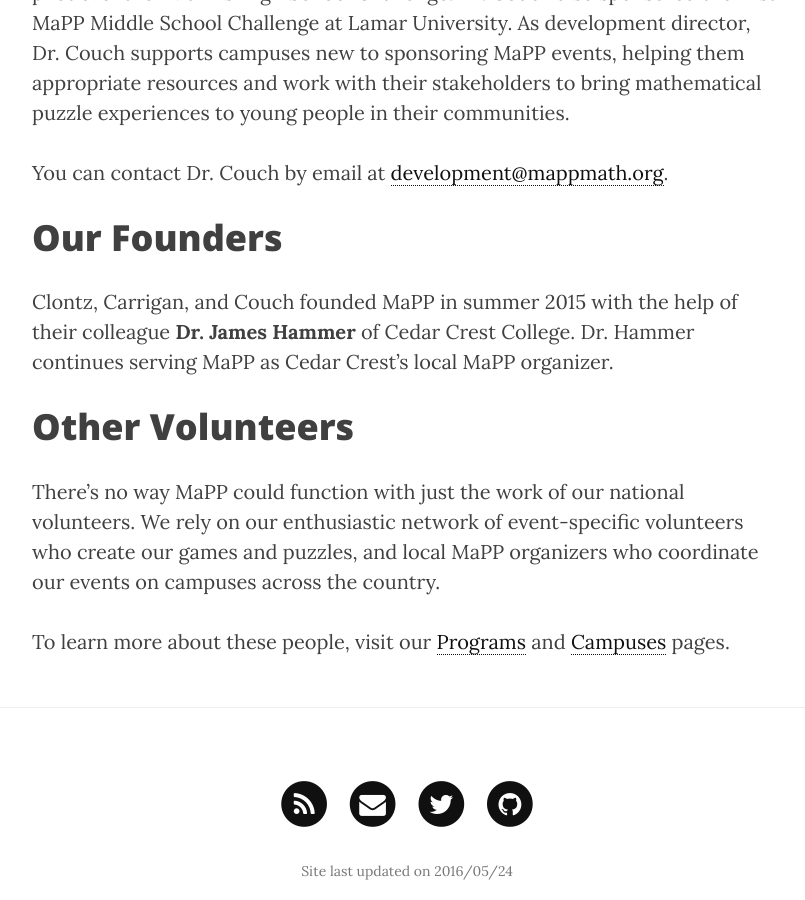
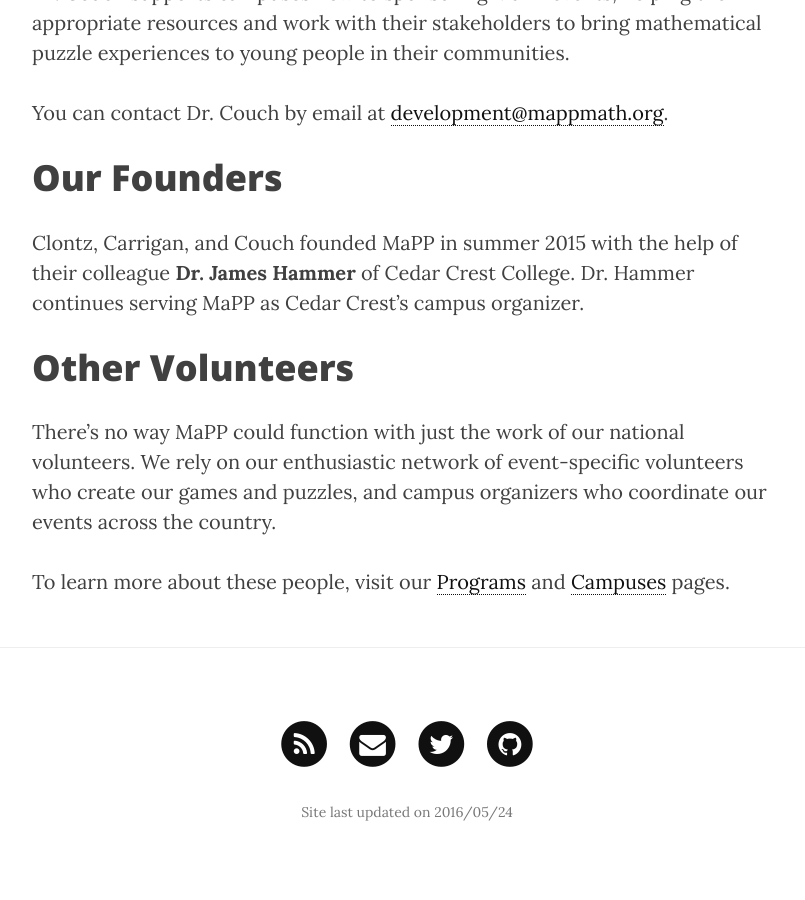
Before and after one commit to MaPPmath/mappmath.github.io, a Jekyll site: the page built from pages/people.md, in a window 1280 px wide and 900 px high, scrolled down 1962 px. Shown: the whole window, without its empty margins (233-1038 px from the left). Built offline with Jekyll 4.4.1, drawn with Linux system fonts in a browser that asks for light colours; nearby versions of some CDN libraries; some of the changed text lies outside the part shown.

Commit message:
campus organizer

```diff
--- a/pages/people.md
+++ b/pages/people.md
@@ -63,14 +61,14 @@
 
 Clontz, Carrigan, and Couch founded MaPP in summer 2015 with the help of
 their colleague **Dr. James Hammer** of Cedar Crest College. Dr. Hammer
-continues serving MaPP as Cedar Crest's local MaPP organizer.
+continues serving MaPP as Cedar Crest's campus organizer.
 
 # Other Volunteers
 
 There's no way MaPP could function with just the work of our national
 volunteers. We rely on our enthusiastic network of event-specific volunteers
-who create our games and puzzles, and local MaPP organizers who coordinate our
-events on campuses across the country.
+who create our games and puzzles, and campus organizers who coordinate our
+events across the country.
 
 To learn more about these people, visit our [Programs](/programs/) and
 [Campuses](/campuses/) pages.
```
Also changed, not shown: other parts of pages/people.md (+1 -3 lines).
